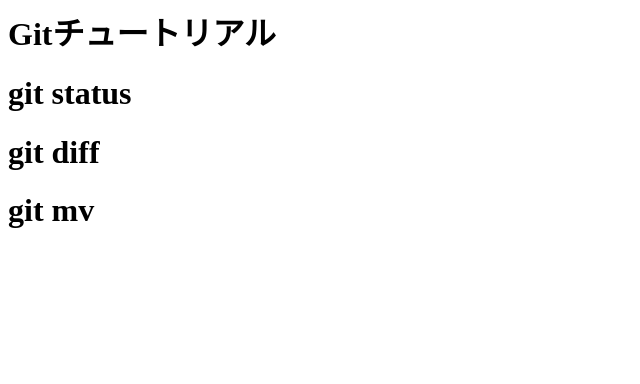
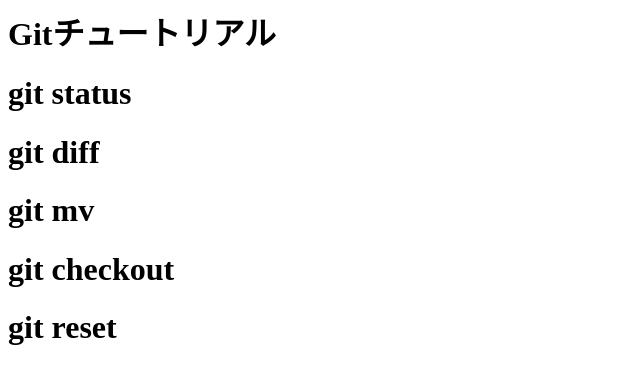
Before and after one commit to KoichiYanagisawa/apprentice, a plain HTML site: page week3-4/index.html in a window 1280 px wide. Shown: the whole page, without its empty margins (0-640 px from the left). Drawn offline with Linux system fonts and the light colour scheme.

```diff
--- a/week3-4/index.html
+++ b/week3-4/index.html
@@ -2,3 +2,5 @@
 <h1>git status</h1>
 <h1>git diff</h1>
 <h1>git mv</h1>
+<h1>git checkout</h1>
+<h1>git reset</h1>
```
